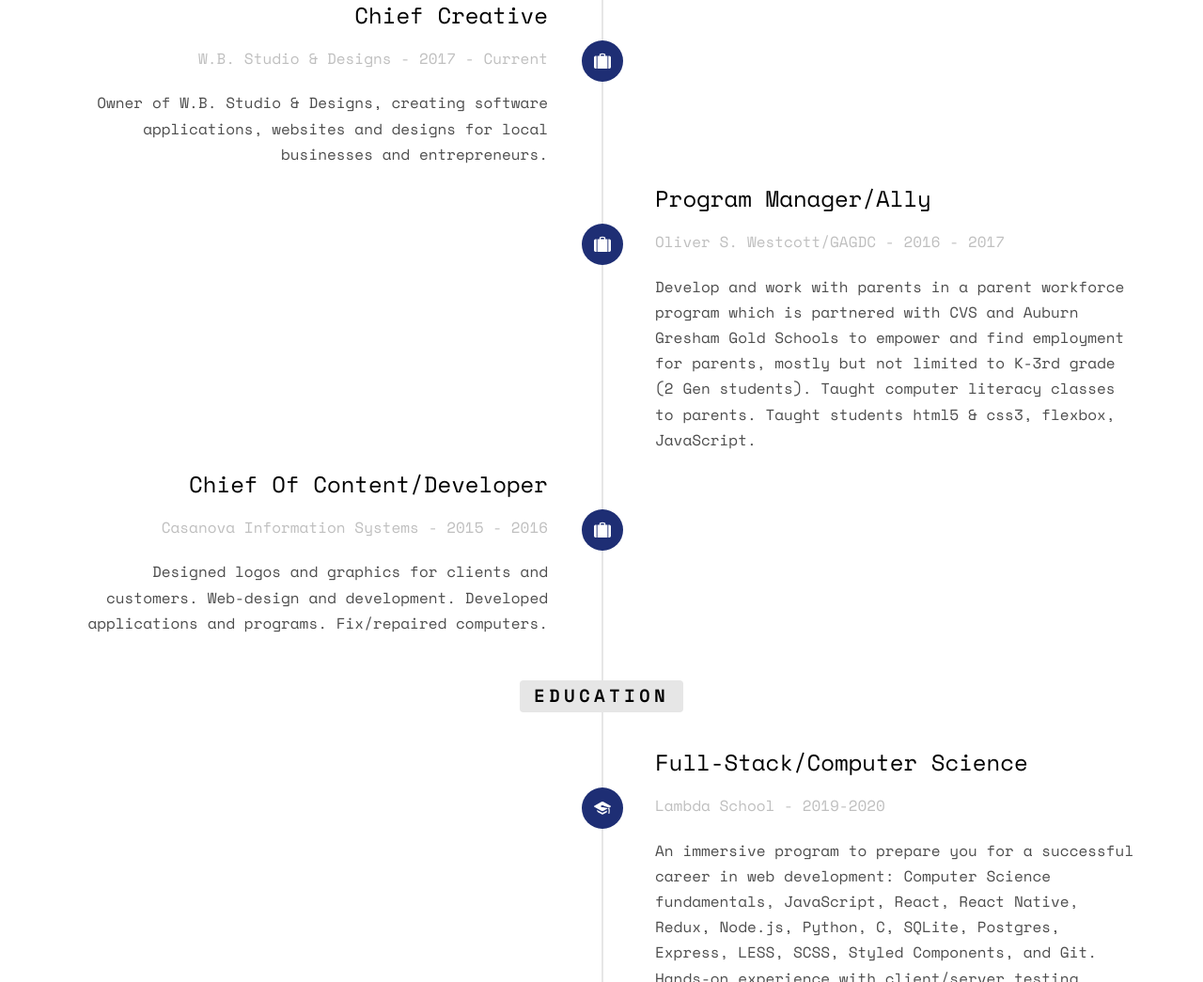
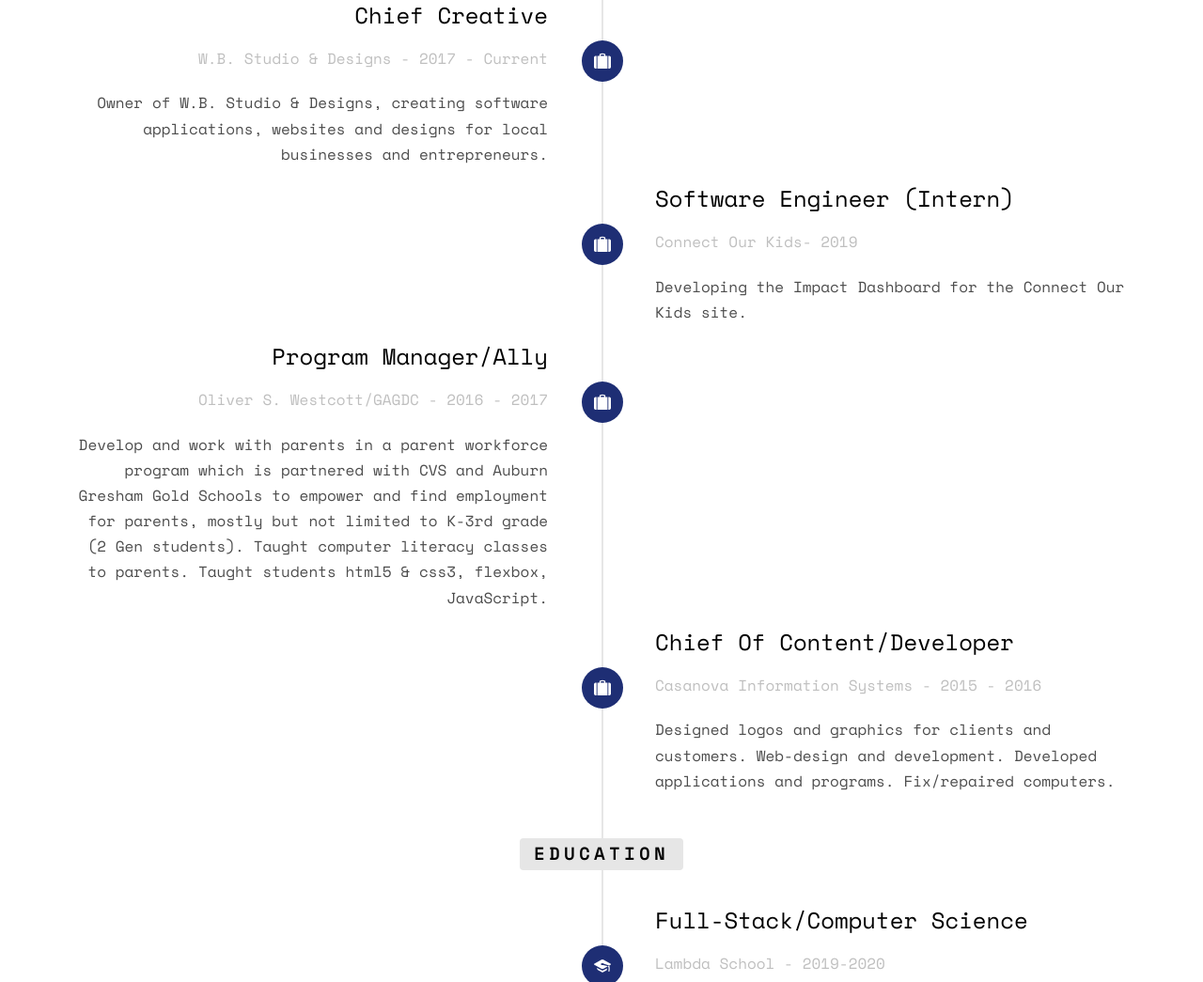
Before and after one commit to RealWillBrooks/portfolio, a plain HTML site: page index.html in a window 1280 px wide. Shown: the part 2001-3046 px from the top of the page at 94% size. Drawn offline with nearby package versions, Linux system fonts and the light colour scheme; files whose address does not match are found by name.

Commit message:
Added more to experience section

```diff
--- a/index.html
+++ b/index.html
@@ -119,6 +119,7 @@
 						<li class="timeline-heading text-center animate-box">
 							<div><h3>Work Experience</h3></div>
 						</li>
+
 						<li class="animate-box timeline-unverted">
 							<div class="timeline-badge"><i class="icon-suitcase"></i></div>
 							<div class="timeline-panel">
@@ -133,7 +134,22 @@
 								</div>
 							</div>
 						</li>
+
 						<li class="timeline-inverted animate-box">
+							<div class="timeline-badge"><i class="icon-suitcase"></i></div>
+							<div class="timeline-panel">
+								<div class="timeline-heading">
+									<h3 class="timeline-title">Software Engineer (Intern)</h3>
+									<span class="company">Connect Our Kids- 2019</span>
+								</div>
+								<div class="timeline-body">
+									<p> Developing the Impact Dashboard for the Connect Our Kids site.
+									</p>
+								</div>
+							</div>
+						</li>
+
+						<li class="animate-box timeline-unverted">
 							<div class="timeline-badge"><i class="icon-suitcase"></i></div>
 							<div class="timeline-panel">
 								<div class="timeline-heading">
@@ -149,7 +165,10 @@
 								</div>
 							</div>
 						</li>
-						<li class="animate-box timeline-unverted">
+
+
+
+						<li class="timeline-inverted animate-box">
 							<div class="timeline-badge"><i class="icon-suitcase"></i></div>
 							<div class="timeline-panel">
 								<div class="timeline-heading">
```
